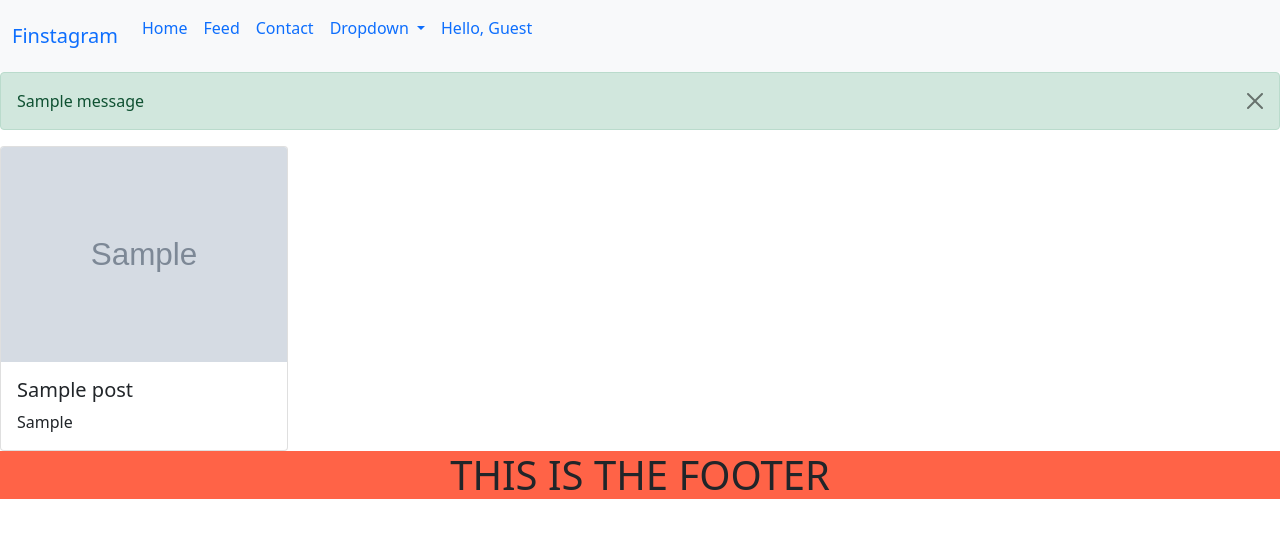
After one commit to smtsuchi/intro_to_flask_padawans94, a Flask app: page /posts/1 in a window 1280 px wide. The commit adds this page. Shown: the top 538 px of the page. Run offline with Flask 2, Linux system fonts and the light colour scheme; tables that the repository leaves empty hold one stand-in row (values such as "Sample post"); grey boxes marked "Sample" are stand-in pictures; one stand-in notice (Sample message) is shown; some libraries are stand-ins or nearby versions.

Commit message:
thursday

```diff
--- a/app/ig/forms.py
+++ b/app/ig/forms.py
@@ -2,7 +2,7 @@ from flask_wtf import FlaskForm
 from wtforms import StringField, SubmitField
 from wtforms.validators import DataRequired, EqualTo
 
-class CreatePostForm(FlaskForm):
+class PostForm(FlaskForm):
     title = StringField('Title', validators=[DataRequired()])
     img_url = StringField('Image URL', validators=[])
     caption = StringField('Caption', validators=[])
--- a/app/ig/igtemplates/feed.html
+++ b/app/ig/igtemplates/feed.html
@@ -2,12 +2,12 @@
 
 {% block content %}
     {% for p in posts %}
-        <div class="card" style="width: 18rem;">
+        <a class="card text-decoration-none text-dark" style="width: 18rem;" href="{{ url_for('ig.getSinglePost', post_id=p.id) }}">
             <img src="{{ p.img_url }}" class="card-img-top" alt="{{ p.title }}">
             <div class="card-body">
-            <h5 class="card-title">{{ p.title }}</h5>
+            <h5 class="card-title">{{ p.title }} - {{ p.author.username }}</h5>
             <p class="card-text">{{ p.caption }}</p>
             </div>
-        </div>
+        </a>
     {% endfor %}
 {% endblock %}
--- /dev/null
+++ b/app/ig/igtemplates/singlepost.html
@@ -0,0 +1,38 @@
+{% extends 'base.html' %}
+
+{% block content %}
+
+        <div class="card" style="width: 18rem;">
+            <img src="{{ post.img_url }}" class="card-img-top" alt="{{ post.title }}">
+            <div class="card-body">
+            <h5 class="card-title">{{ post.title }}</h5>
+            <p class="card-text">{{ post.caption }}</p>
+            </div>
+        </div>
+        {% if current_user.id == post.user_id %}
+        <a href="{{ url_for('ig.updatePost', post_id = post.id) }}" class="btn btn-primary">Update</a>
+
+        <!-- Button trigger modal -->
+        <button type="button" class="btn btn-danger" data-bs-toggle="modal" data-bs-target="#exampleModal">Delete</button>
+
+        <!-- Modal -->
+        <div class="modal fade" id="exampleModal" tabindex="-1" aria-labelledby="exampleModalLabel" aria-hidden="true">
+            <div class="modal-dialog">
+            <div class="modal-content">
+                <div class="modal-header">
+                <h5 class="modal-title" id="exampleModalLabel">Are you sure you want to delete?</h5>
+                <button type="button" class="btn-close" data-bs-dismiss="modal" aria-label="Close"></button>
+                </div>
+                <div class="modal-body">
+                This action cannot be undone.
+                </div>
+                <div class="modal-footer">
+                <button type="button" class="btn btn-secondary" data-bs-dismiss="modal">Close</button>
+                <a type="button" class="btn btn-danger" href="{{ url_for('ig.deletePost', post_id=post.id) }}">Delete</a>
+                </div>
+            </div>
+            </div>
+        </div>
+        {% endif %}
+
+{% endblock %}
--- a/app/ig/routes.py
+++ b/app/ig/routes.py
@@ -1,6 +1,6 @@
-from flask import Blueprint, redirect, render_template, request
+from flask import Blueprint, redirect, render_template, request, url_for, flash
 from flask_login import current_user, login_required
-from app.ig.forms import CreatePostForm
+from app.ig.forms import PostForm
 from app.models import Post, db
 
 
@@ -10,7 +10,7 @@ ig = Blueprint('ig', __name__, template_folder='igtemplates')
 @ig.route('/posts/create', methods=["GET","POST"])
 @login_required
 def createPost():
-    form = CreatePostForm()
+    form = PostForm()
     if request.method == "POST":
         if form.validate():
             title = form.title.data
@@ -18,9 +18,10 @@ def createPost():
             caption = form.caption.data
 
             post = Post(title, img_url, caption, current_user.id)
-
-            db.session.add(post)
-            db.session.commit()
+            post.save()
+            flash('Successfully created post.', 'success')
+        else:
+            flash('Invalid form. Please fill out the form correctly.', 'danger')
     return render_template('createpost.html', form=form)
 
 @ig.route('/posts')
@@ -28,6 +29,42 @@ def getAllPosts():
     posts = Post.query.all()
     return render_template('feed.html', posts=posts)
 
-@ig.route('/posts/delete')
-def deletePost():
-    return render_template('createpost.html')
+
+@ig.route('/posts/<int:post_id>')
+def getSinglePost(post_id):
+    post = Post.query.get(post_id)
+    # post = Post.query.filter_by(id=post_id).first()
+    return render_template('singlepost.html', post=post)
+
+@ig.route('/posts/update/<int:post_id>', methods=["GET", "POST"])
+def updatePost(post_id):
+    form = PostForm()
+    # post = Post.query.get(post_id)
+    post = Post.query.filter_by(id=post_id).first()
+    if current_user.id != post.user_id:
+        flash('You are not allowed to update another user\'s posts.', 'danger')
+        return redirect(url_for('ig.getSinglePost', post_id=post_id))
+    if request.method=="POST":
+        if form.validate():
+            title = form.title.data
+            img_url = form.img_url.data
+            caption = form.caption.data
+
+            post.updatePostInfo(title,img_url,caption)
+            post.saveUpdates()
+            flash('Successfully updated post.', 'success')
+            return redirect(url_for('ig.getSinglePost', post_id=post_id))
+        else:
+            flash('Invalid form. Please fill out the form correctly.', 'danger')
+    return render_template('updatepost.html', form=form,  post=post)
+
+
+@ig.route('/posts/delete/<int:post_id>')
+def deletePost(post_id):
+    post = Post.query.get(post_id)
+    if current_user.id != post.user_id:
+        flash('You are not allowed to delete another user\'s posts.', 'danger')
+        return redirect(url_for('ig.getSinglePost', post_id=post_id))
+    post.delete()
+    flash('Successfully delete post.', 'success')
+    return redirect(url_for('ig.getAllPosts'))
--- /dev/null
+++ b/app/static/css/main.css
@@ -0,0 +1,3 @@
+footer {
+    text-align: center;
+}
--- a/app/templates/base.html
+++ b/app/templates/base.html
@@ -7,19 +7,31 @@
 <meta name="Description" content="Enter your description here"/>
 <link rel="stylesheet" href="https://cdnjs.cloudflare.com/ajax/libs/twitter-bootstrap/5.1.0/css/bootstrap.min.css">
 <link rel="stylesheet" href="https://cdnjs.cloudflare.com/ajax/libs/font-awesome/5.15.4/css/all.min.css">
-<link rel="stylesheet" href="assets/css/style.css">
+<link rel="stylesheet" href="{{ url_for('static', filename='css/main.css') }}">
 <title>Title</title>
 </head>
 <body>
 
     {% include 'navbar.html' %}
+    {% with messages = get_flashed_messages(with_categories=True) %}
+        {% if messages %}
+            {% for c, m in messages %}
+                <div class="alert alert-{{ c }} alert-dismissible fade show" role="alert">
+                    {{ m }}
+                    <button type="button" class="btn-close" data-bs-dismiss="alert" aria-label="Close"></button>
+                </div>
+            {% endfor %}
+        {% endif %}
+    {% endwith %}
 
     {% block content %}
 
 
     {% endblock %}
 
-    <h1 style="background-color: tomato;">THIS IS THE FOOTER</h1>
+    <footer>
+        <h1 style="background-color: tomato;">THIS IS THE FOOTER</h1>
+    </footer>
 
 
 
--- a/app/templates/navbar.html
+++ b/app/templates/navbar.html
@@ -1,6 +1,7 @@
 <nav class="navbar navbar-expand-lg bg-light">
     <div class="container-fluid">
       <a class="navbar-brand" href="#">Finstagram</a>
+      <!-- <img src="{{ url_for('static', filename='bike_shop.webp') }}" alt="Logo"> -->
       <button class="navbar-toggler" type="button" data-bs-toggle="collapse" data-bs-target="#navbarSupportedContent" aria-controls="navbarSupportedContent" aria-expanded="false" aria-label="Toggle navigation">
         <span class="navbar-toggler-icon"></span>
       </button>
@@ -10,7 +11,7 @@
             <a class="nav-link active" aria-current="page" href="/">Home</a>
           </li>
           <li class="nav-item">
-            <a class="nav-link active" aria-current="page" href="/posts">Feed</a>
+            <a class="nav-link active" aria-current="page" href="{{ url_for('ig.getAllPosts') }}">Feed</a>
           </li>
           <li class="nav-item">
             <a class="nav-link" href="/contact">Contact</a>
```
Also changed, not shown: app/auth/routes.py (+7 -9 lines), app/ig/igtemplates/updatepost.html (added, +13 -0 lines), app/models.py (+16 -0 lines), app/static/bike_shop.webp (added), app/static/css/nav.css (added).
